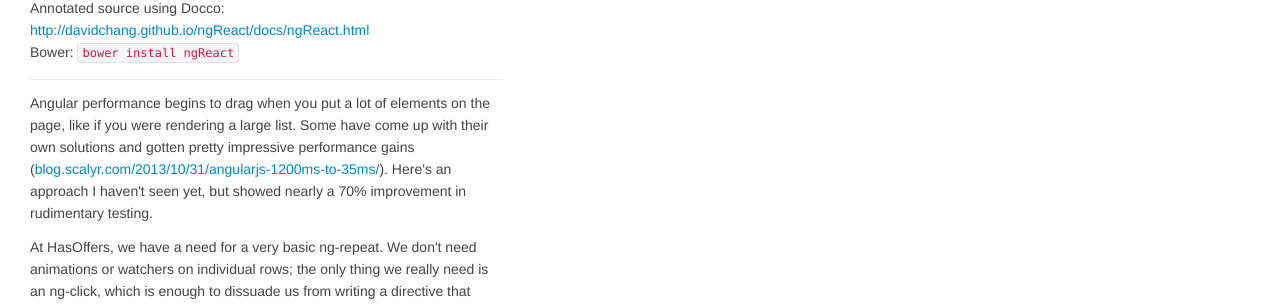
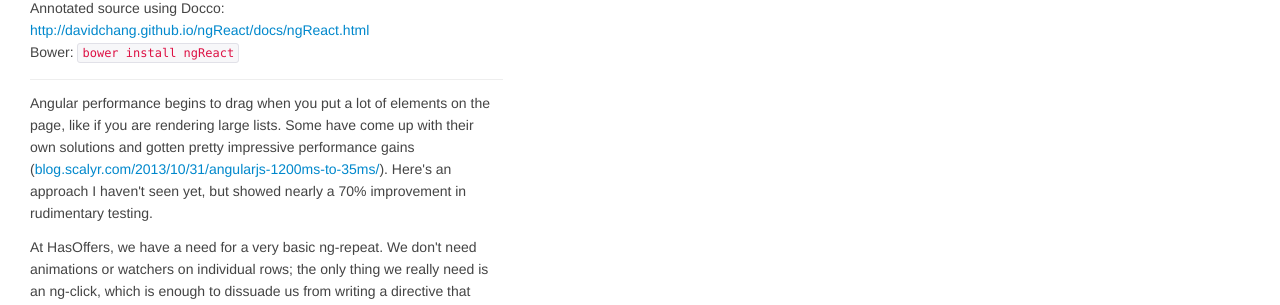
Before and after one commit to davidchang/davidandsuzi.com, a Jekyll site: the page built from _posts/2013-12-17-ngreact-react-components-in-angular.html, in a window 1280 px wide and 900 px high. Shown: the part 193-498 px from the top of the window. Built offline with Jekyll 4.4.1, drawn with Linux system fonts in a browser that asks for light colours.

Commit message:
Update 2013-12-17-ngreact-react-components-in-angular.html
retrigger build

```diff
--- a/_posts/2013-12-17-ngreact-react-components-in-angular.html
+++ b/_posts/2013-12-17-ngreact-react-components-in-angular.html
@@ -34,7 +34,7 @@ category: David
 </section>
 
 <p>
-Angular performance begins to drag when you put a lot of elements on the page, like if you were rendering a large list. Some have come up with their own solutions and gotten pretty impressive performance gains (<a href="blog.scalyr.com/2013/10/31/angularjs-1200ms-to-35ms/">blog.scalyr.com/2013/10/31/angularjs-1200ms-to-35ms/</a>). Here's an approach I haven't seen yet, but showed nearly a 70% improvement in rudimentary testing.
+Angular performance begins to drag when you put a lot of elements on the page, like if you are rendering large lists. Some have come up with their own solutions and gotten pretty impressive performance gains (<a href="blog.scalyr.com/2013/10/31/angularjs-1200ms-to-35ms/">blog.scalyr.com/2013/10/31/angularjs-1200ms-to-35ms/</a>). Here's an approach I haven't seen yet, but showed nearly a 70% improvement in rudimentary testing.
 </p>
 
 <p>
```
